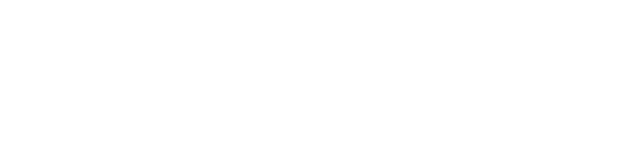
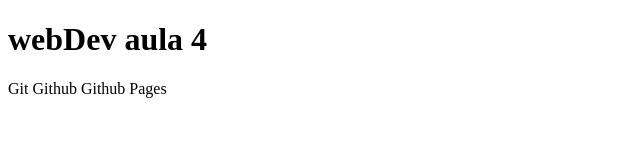
Before and after one commit to mxtheus07/aula04teste, a plain HTML site: page index.html in a window 1280 px wide. Shown: the whole page, without its empty margins (0-640 px from the left). Drawn offline with Linux system fonts and the light colour scheme.

Commit message:
atualização arquivo

```diff
--- a/index.html
+++ b/index.html
@@ -4,3 +4,12 @@
     <meta charset="UTF-8">
     <meta name="viewport" content="width=device-width, initial-scale1.0">
 </head>
+<body>
+    <h1>webDev aula 4</h1>
+    <a1>
+        <l1>Git</l1>
+        <l1>Github</l1>
+        <l1>Github Pages</l1>
+    </a1>
+</body>
+</html>
```
